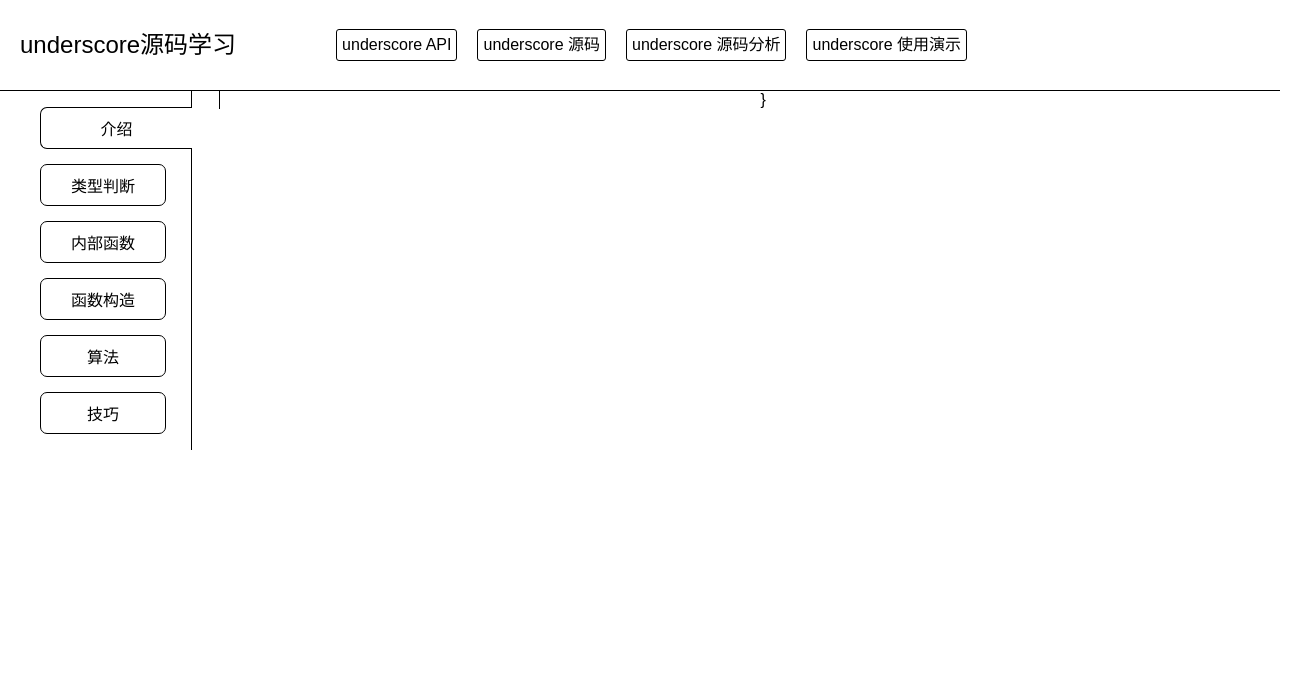
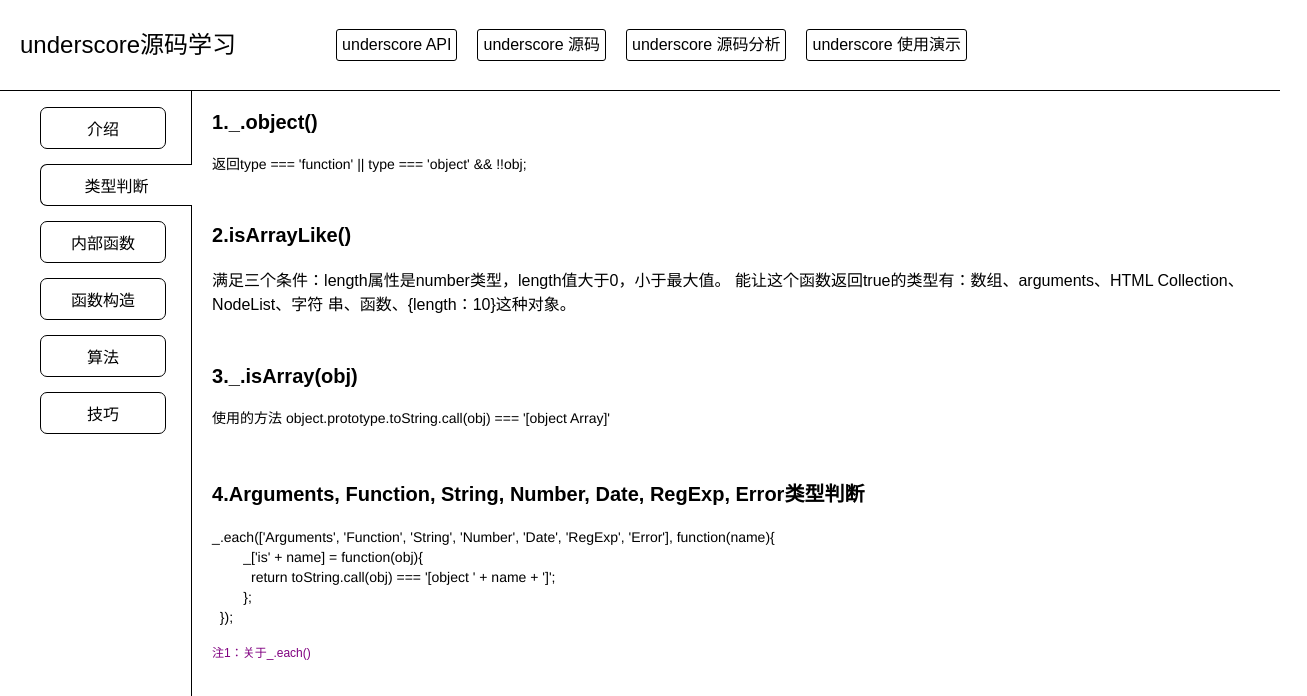
Before and after one commit to ginnko/memos, a React (Create React App) app in the folder underscore源码学习笔记/share/share/: page / in a window 1280 px wide. Shown: the top 696 px of the page, 1307 px wide, since content can reach past the window. Built offline with nearby package versions, Linux system fonts and the light colour scheme.

Commit message:
finish type difference

```diff
--- a/underscore源码学习笔记/share/share/src/App.css
+++ b/underscore源码学习笔记/share/share/src/App.css
@@ -101,16 +101,21 @@
 }
 
 div.content{
-  width: 84.93%;
+  /* width: 84.93%; */
   position: absolute;
   border-left: 1px solid black;
   z-index: -1;
-  left: 218.5px;
+  left: 14.93%;
 }
 
 div.content div{
-  margin: 0;
-  padding: 0;
+  margin-left: 10px;
+  margin-bottom: 50px;
+
+}
+div.content div:last-of-type{
+  margin-bottom: 100px;
+
 }
 
 ul.sideNav li{
@@ -126,3 +131,31 @@
   text-decoration: none;
   color: black;
 }
+
+p.case-title{
+  text-align: left;
+  font-size: 20px;
+  color: black;
+  font-weight: bold;
+}
+
+p.case-content{
+  text-align: left;
+  font-size: 16px;
+  color: black;
+}
+pre.case-code{
+  text-align: left;
+  font-size: 14px;
+  color: black;
+  font-family: Helvetica, Tahoma, Arial;
+  line-height: 20px;
+}
+p.case-link{
+  text-align: left;
+}
+p.case-link a{
+  text-decoration: none;
+  font-size: 12px;
+  color: purple;
+}
--- a/underscore源码学习笔记/share/share/src/App.js
+++ b/underscore源码学习笔记/share/share/src/App.js
@@ -22,7 +22,7 @@
   constructor(props){
     super(props);
     this.state={
-      clicked: 0,
+      clicked: 1,
     };
     this.contentClick = this.contentClick.bind(this);
   }
@@ -70,15 +70,16 @@
   return(
     <div>
     {
-     showCase.map((item, index) => {
+     showCase.map((item, index) =>
       <div key={index + item['title']}>
-        <p className="case-title">{item['title']}</p>
-        <p className="case-content">{item['content']}</p>
+        <p className="case-title"><span>{index+1}</span>{'.' + item['title']}</p>
+        <p className="case-content">{item['content'] ? item['content'] : ''}</p>
+        <pre className="case-code">{item['code'] ? item['code'] : ''}</pre>
+        <p className="case-link"><a href={item['link']}>{item['linkName'] ? item['linkName'] : ''}</a></p>
       </div>
-     })
+     )
 
      }
-    }
     </div>
   );
 }
@@ -87,7 +88,7 @@
   constructor(props){
   super(props);
   this.state = {
-    clicked: 0,
+    clicked: 1,
   };
   this.modifyClicked = this.modifyClicked.bind(this);
   }
--- a/underscore源码学习笔记/share/share/src/data.js
+++ b/underscore源码学习笔记/share/share/src/data.js
@@ -1,7 +1,54 @@
 const Cases = [
   [{'title': '简介',
-    'content': 'Underscore使用原生的javascript扩充了已有或没有的方法,是一个工具库'
+    'content': 'Underscore使用原生的javascript扩充了已有的方法或添加了原生javascript中不存在方法,\
+    是一个工具库，目的是提高写代码的效率。共有112个方法，分为集合类（25）、数组类（20）、函数类（14）、\
+    对象类（37）、实用功能（14）、链式语法（2）。'
   },
+  {'title': '_符号',
+  'content': '_，这个符号相当于jQuery中的$。变成全局变量的方法：',
+  'code': '1. (function() { ... }.call(this));\
+  \n2.最开头 var root = this;//在客户端比如浏览器，root=window\
+  \n3.  var _ = function(obj) \{\n      if (obj instanceof _\)\n\
+        return obj\;\n      if (!(this instanceof _)\)\n\
+        return new _(obj)\;\n\
+      this._wrapped = obj\;\n\
+    };\
+  \n4.if (typeof exports !== \'undefined\')\{\n\
+    if (typeof module !== \'undefined\' && module.exports)\{\n\
+      exports = module.exports = _\;\n\
+    \}\n\
+    exports._ = _\;\n\
+  } else \{\n\
+    root._ = _\;\n\
+  }'
+  },
+  ],
+  [
+    {
+      'title': '_.object()',
+      'code': '返回type === \'function\' || type === \'object\' && !!obj;',
+    },
+    {
+      'title': 'isArrayLike()',
+      'content': '满足三个条件：length属性是number类型，length值大于0，小于最大值。\
+      能让这个函数返回true的类型有：数组、arguments、HTML Collection、NodeList、字符\
+      串、函数、{length：10}这种对象。'
+    },
+    {
+      'title': '_.isArray(obj)',
+      'code': '使用的方法 object.prototype.toString.call(obj) === \'[object Array]\''
+    },
+    {
+      'title': 'Arguments, Function, String, Number, Date, RegExp, Error类型判断',
+      'code': '_.each([\'Arguments\', \'Function\', \'String\', \'Number\', \'Date\', \'RegExp\', \'Error\'], function(name)\{\n\
+        \_[\'is\' + name] = function(obj)\{\n\
+          return toString.call(obj) === \'[object \' + name + \']\'\;\n\
+        }\;\n\
+  });',
+      'linkName': '注1：关于\_.each()',
+      'link': 'http://underscorejs.org/#each'
+    }
+  ],
   // ],
   // [{'title': '简介',
   // 'content': 'Underscore使用原生的javascript扩充了已有或没有的方法,是一个工具库'
@@ -24,6 +71,6 @@
   // },
   // ],
 
-]];
+];
 
 export {Cases};
--- a/underscore源码学习笔记/share/share/src/index.js
+++ b/underscore源码学习笔记/share/share/src/index.js
@@ -6,3 +6,7 @@
 
 ReactDOM.render(<App />, document.getElementById('root'));
 registerServiceWorker();
+
+if(module.hot){
+  module.hot.accept();
+}
```
